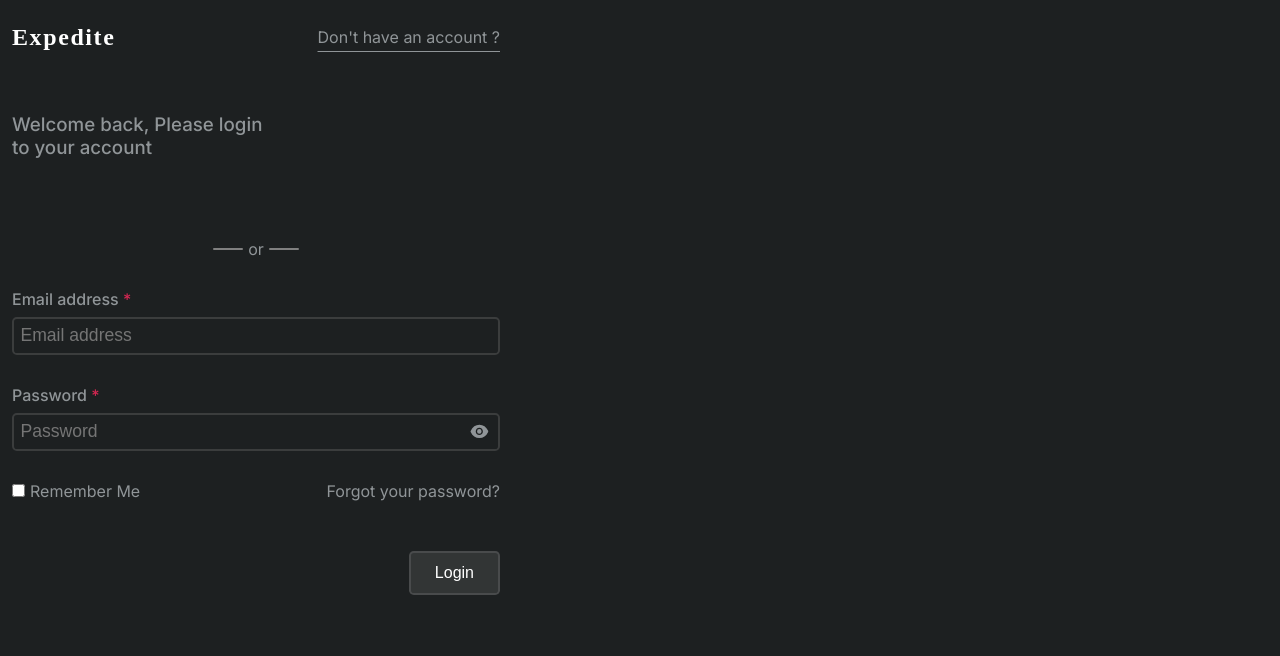
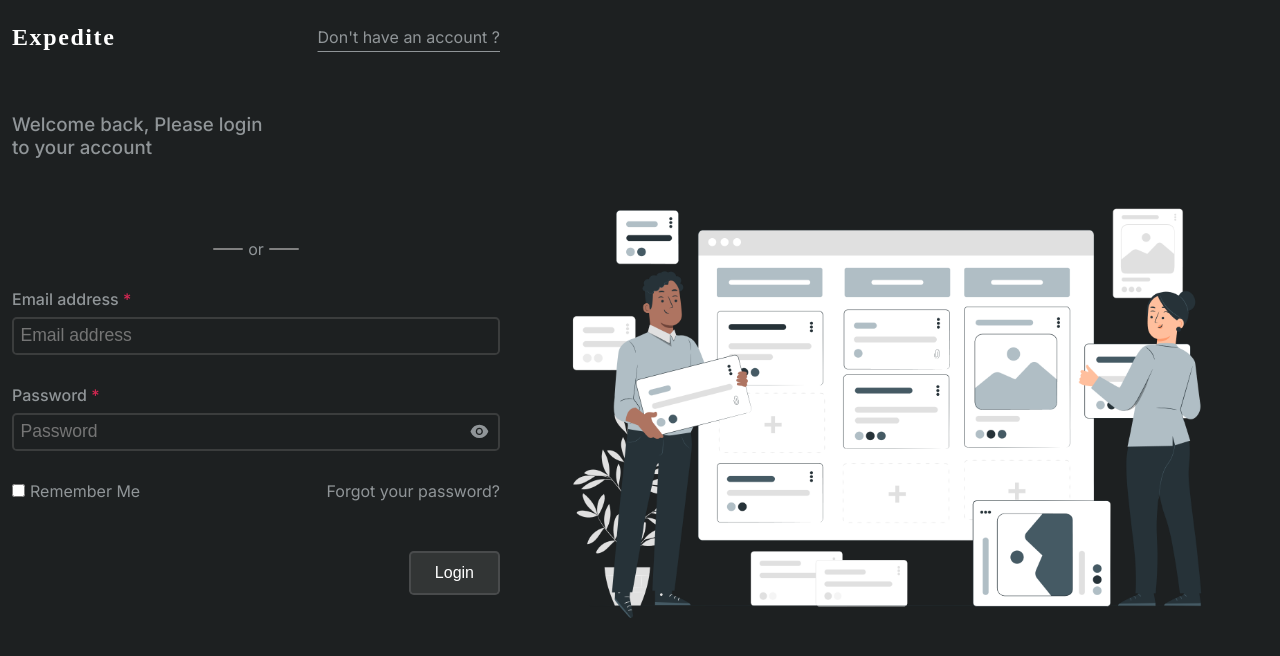
Before and after one commit to Vineet-Singh-Chauhan/expedite_client, a React (Vite) app: page /auth in a window 1280 px wide. Shown: the top 656 px of the page. Built offline with nearby package versions, Linux system fonts and the light colour scheme; no server answers; a web font is replaced by a local one.

Commit message:
add image in auth page

```diff
--- a/src/assets/pages/AuthPage/AuthPage.jsx
+++ b/src/assets/pages/AuthPage/AuthPage.jsx
@@ -4,7 +4,8 @@ import useAuth from "../../../hooks/useAuth";
 
 //*CSS*/
 import "./AuthPage.scss";
-
+//*image
+import authImage from "../../images/authImg.png";
 //*components*/
 const LoginForm = lazy(() => import("../../components/LoginForm/LoginForm"));
 const SignUpForm = lazy(() => import("../../components/SignUpForm/SignUpForm"));
@@ -74,7 +75,9 @@ const AuthPage = () => {
           {isLoginPage ? <LoginForm /> : <SignUpForm />}
         </div>
       </div>
-      <div className="LoginPageimageSection"></div>
+      <div className="LoginPageimageSection">
+        <img src={authImage} className="authImg" />
+      </div>
     </div>
   );
 };
--- a/src/assets/pages/AuthPage/AuthPage.scss
+++ b/src/assets/pages/AuthPage/AuthPage.scss
@@ -1,11 +1,12 @@
 @import "../../global/variables";
 .authPage {
-  min-height: 100vh;
+  height: 100vh;
   display: flex;
   color: $secondaryFont;
   font-family: $primaryFamily;
   .formContainer {
     width: 40%;
+    overflow-y: auto;
     padding: $base-padding;
     .formContainer__header {
       display: flex;
@@ -61,9 +62,16 @@
   }
   .LoginPageimageSection {
     background-repeat: no-repeat;
+    display: flex;
+    justify-content: center;
+    align-items: center;
     flex: 1;
+    position: relative;
   }
 
+  .authImg {
+    width: 90%;
+  }
   //* media queries 1200
   @media (max-width: 1200px) {
     .formContainer {
```
Also changed, not shown: public/authImg.png (added), src/assets/images/authImg.png (added).
